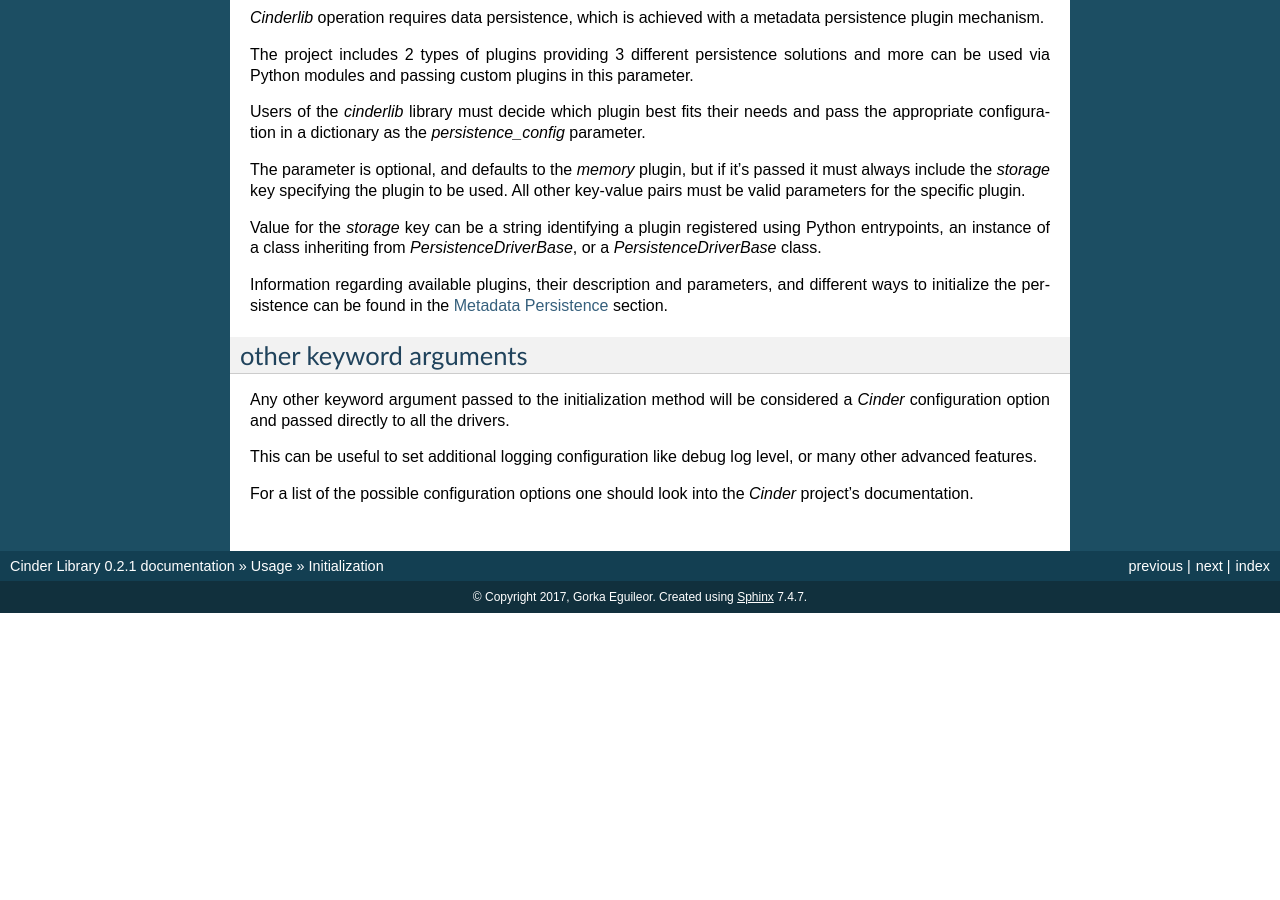
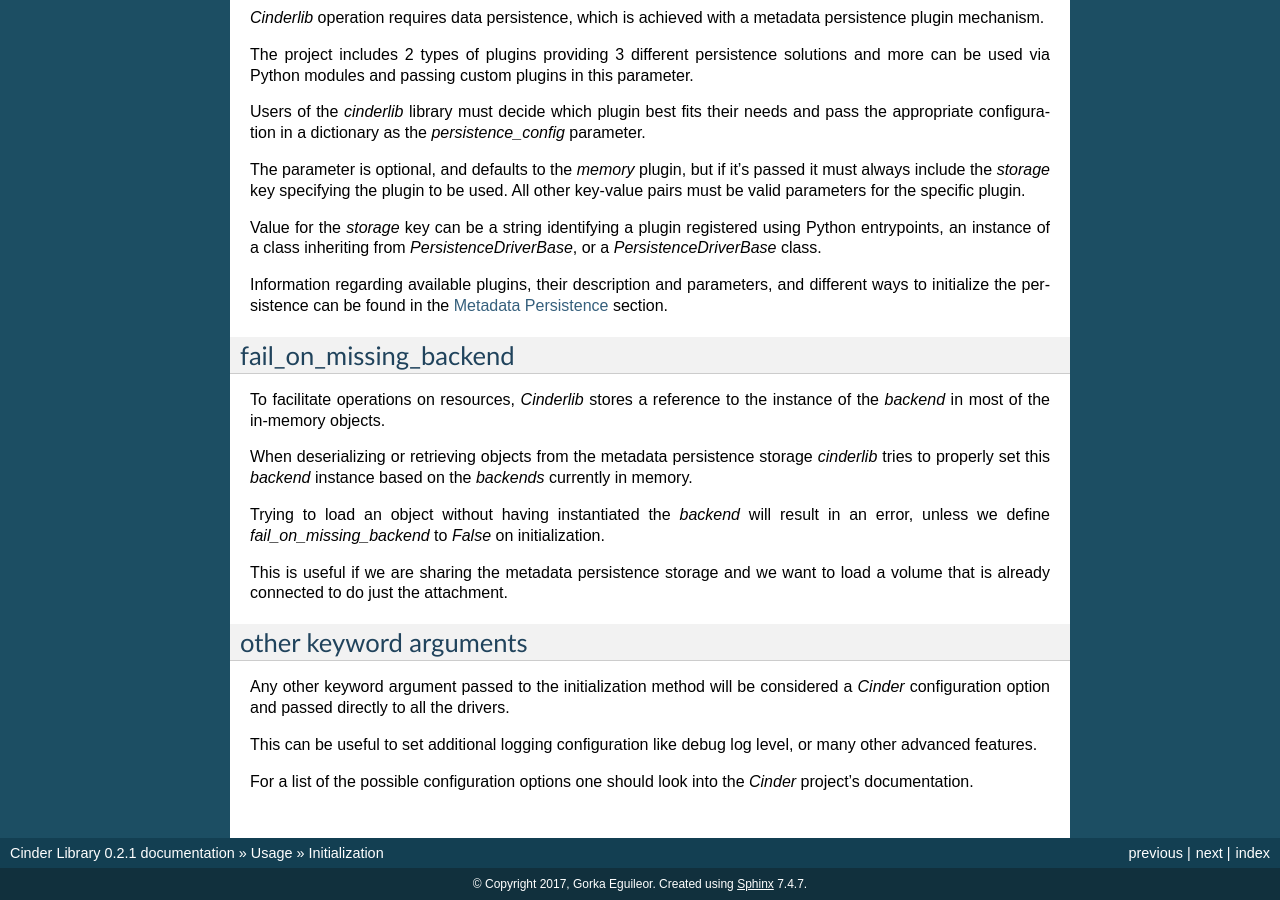
Before and after one commit to Akrog/cinderlib, a Sphinx documentation site: the page built from docs/topics/initialization.rst, in a window 1280 px wide and 900 px high, scrolled down 2128 px. Built offline with Sphinx 7.4.7, drawn with Linux system fonts in a browser that asks for light colours; before the commit the page ends 2741 px from its top, so only the background shows below that; some of the changed text lies outside the part shown.

Commit message:
Support loading object without configured backend
Global configuration option "fail_on_missing_backend" allows us to load
a volume from the metadata persistence storage even if the backend is
not configured.

This is usefull if we share the metadata storage and we want to load a
volume that is already connected to do just the attachment.

```diff
--- a/HISTORY.rst
+++ b/HISTORY.rst
@@ -9,6 +9,7 @@ History
 
   - Use NOS-Brick to setup OS-Brick for non OpenStack usage.
   - Can setup persistence directly to use key-value storage.
+  - Support loading objects without configured backend.
 
 0.2.1 (2018-06-14)
 ------------------
--- a/docs/topics/initialization.rst
+++ b/docs/topics/initialization.rst
@@ -149,6 +149,22 @@ Information regarding available plugins, their description and parameters, and
 different ways to initialize the persistence can be found in the
 :doc:`metadata` section.
 
+fail_on_missing_backend
+-----------------------
+
+To facilitate operations on resources, *Cinderlib* stores a reference to the
+instance of the *backend* in most of the in-memory objects.
+
+When deserializing or retrieving objects from the metadata persistence storage
+*cinderlib* tries to properly set this *backend* instance based on the
+*backends* currently in memory.
+
+Trying to load an object without having instantiated the *backend* will result
+in an error, unless we define `fail_on_missing_backend` to `False` on
+initialization.
+
+This is useful if we are sharing the metadata persistence storage and we want
+to load a volume that is already connected to do just the attachment.
 
 other keyword arguments
 -----------------------
--- a/docs/topics/metadata.rst
+++ b/docs/topics/metadata.rst
@@ -4,7 +4,7 @@ Metadata Persistence
 
 *Cinder* drivers are not stateless, and the interface between the *Cinder* core
 code and the drivers allows them to return data that can be stored in the
-database.  Some driver, that have not been updated, are even accessing the
+database.  Some drivers, that have not been updated, are even accessing the
 database directly.
 
 Because *cinderlib* uses the *Cinder* drivers as they are, it cannot be
```
Also changed, not shown: 2 other files.
